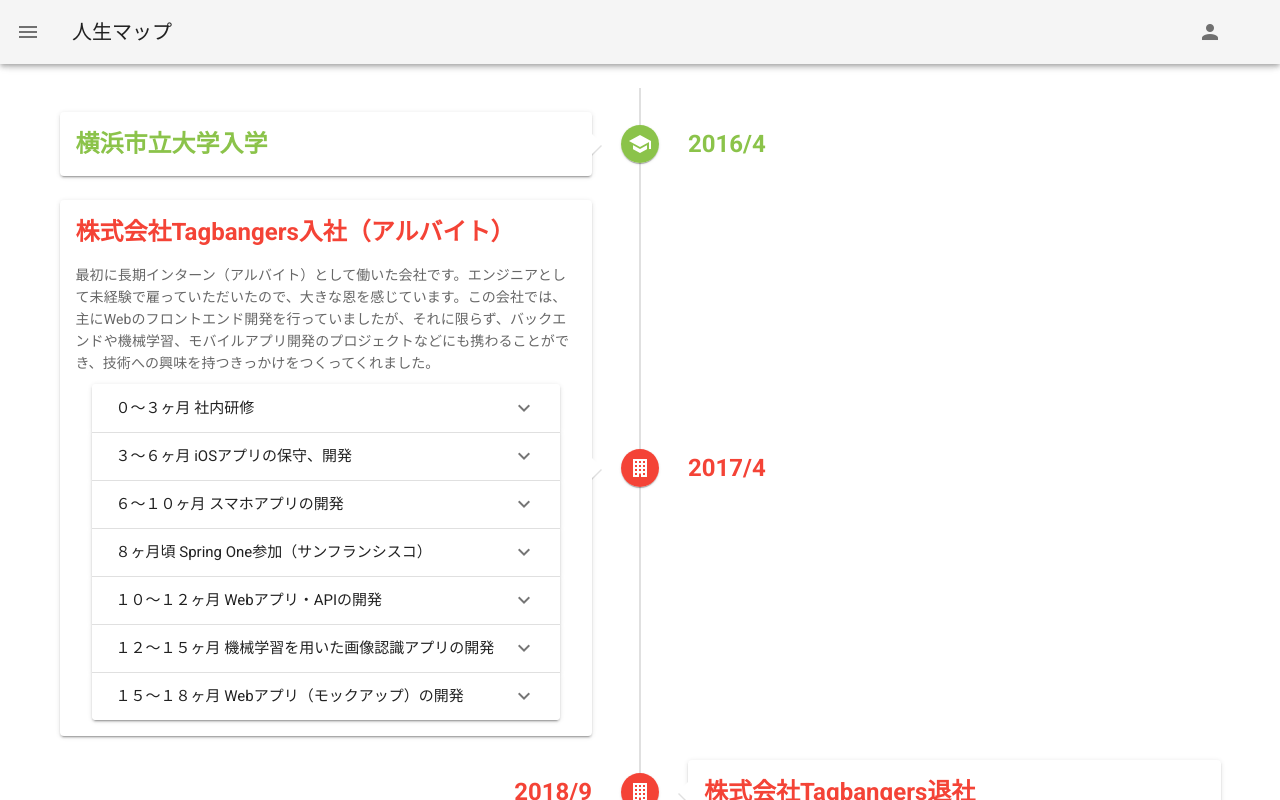
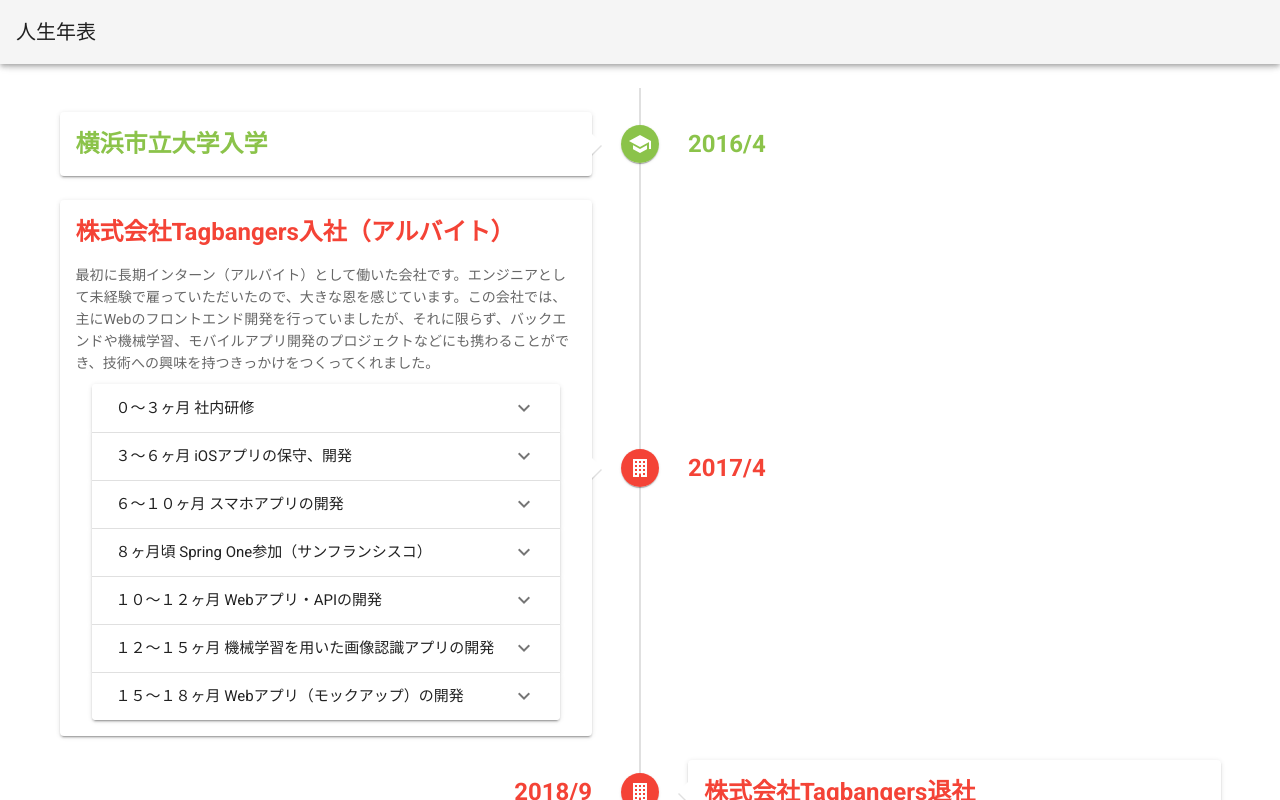
Before and after one commit to fhiroki/portfolio, a Vue app: page / in a window 1280 px wide. Shown: the top 800 px of the page. Built offline with nearby package versions, Linux system fonts and the light colour scheme.

Commit message:
change header

```diff
--- a/src/components/Header.vue
+++ b/src/components/Header.vue
@@ -1,14 +1,6 @@
 <template>
   <v-app-bar app>
-    <v-app-bar-nav-icon></v-app-bar-nav-icon>
-
-    <v-toolbar-title>人生マップ</v-toolbar-title>
-
-    <v-spacer></v-spacer>
-
-    <v-btn icon style="margin-right: 30px">
-      <v-icon>mdi-account</v-icon>
-    </v-btn>
+    <v-toolbar-title>人生年表</v-toolbar-title>
   </v-app-bar>
 </template>
 
@@ -16,7 +8,6 @@
 export default {
   name: "Header",
   data: () => ({
-    //
   }),
 };
 </script>
--- a/src/components/Main.vue
+++ b/src/components/Main.vue
@@ -182,7 +182,7 @@
         content:
           "現在アルバイトをしているスタートアップです。\
 proofrog という、画像同士の比較ができる、印刷業界向けの校正検版ツールを開発しています。\
-自分が担当しているのは、主にバックエンドですが、フロントエンドやインフラ周りも必要に応じて担当することがあるので、\
+自分が担当しているのは、主にバックエンドですが、フロントエンドも必要に応じて担当することがあるので、\
 未熟ながらもフルスタックエンジニアのような働きができているのではないかと思います。\
 普段は、製品のコアである画像処理関連のアルゴリズムを実装しています。",
       },
@@ -236,7 +236,8 @@
       {
         yearMonth: "2020/9（2週間）",
         title: "楽天株式会社インターン",
-        url: "https://commerce-engineer.rakuten.careers/careers/graduates/internship/summer-short",
+        url:
+          "https://commerce-engineer.rakuten.careers/careers/graduates/internship/summer-short",
         icon: "mdi-office-building",
         color: "red",
         content:
```
Also changed, not shown: src/App.vue (+5 -6 lines), src/components/Works.vue (deleted, +0 -25 lines).
